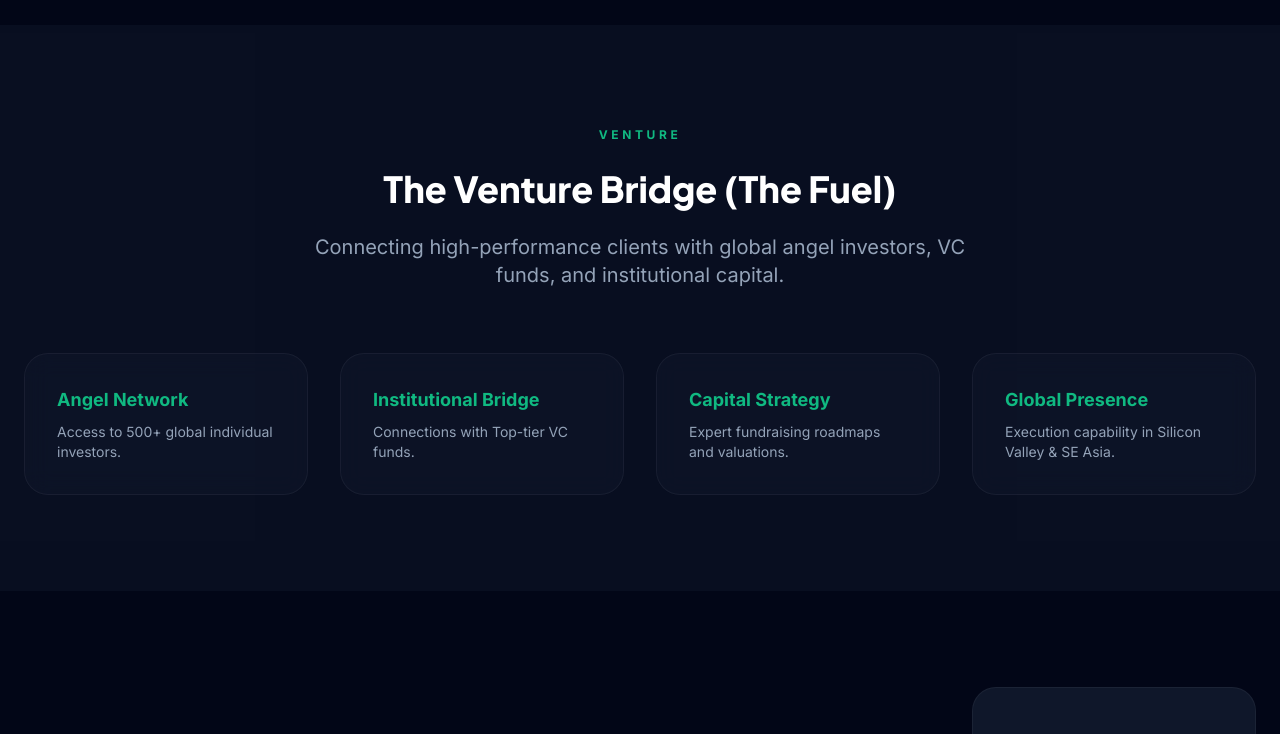
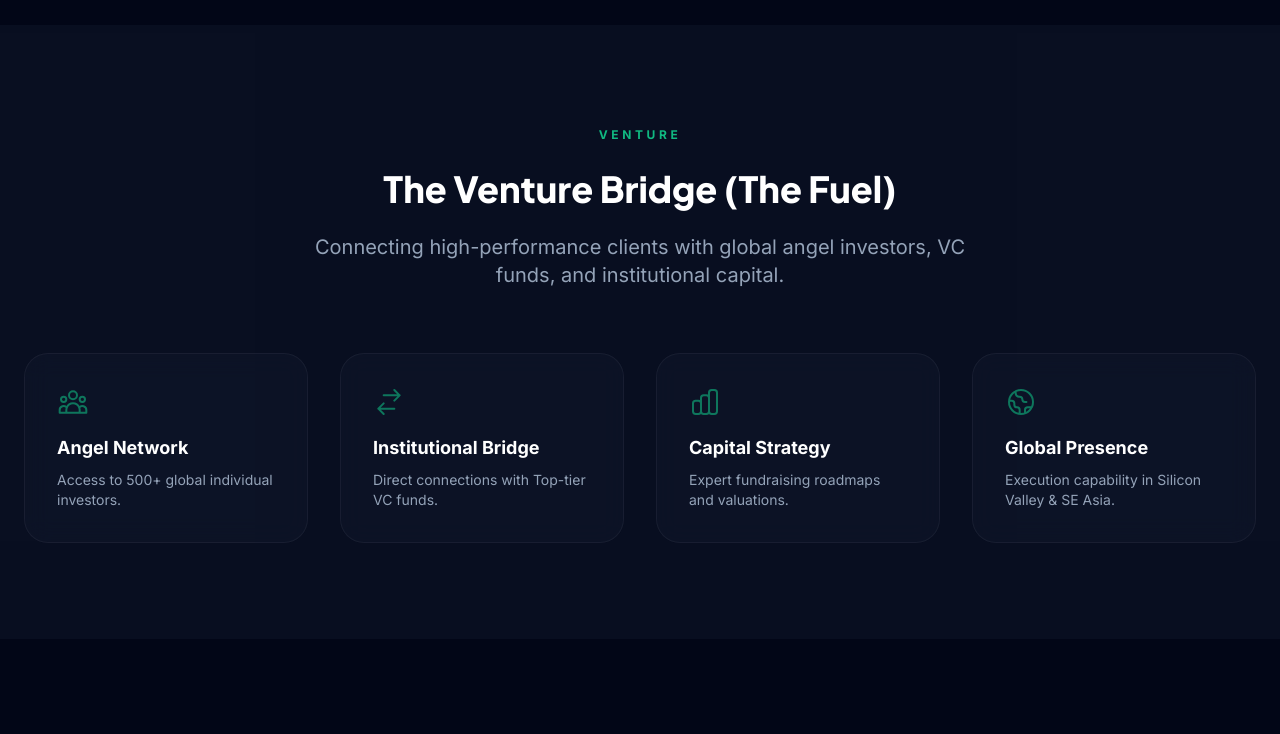
Before and after one commit to proviewgroup/proview-vc-platform, a React (Vite) app: page / in a window 1280 px wide. Shown: the part 2000-2734 px from the top of the page. Built offline with nearby package versions, Linux system fonts and the light colour scheme.

Commit message:
Update App.tsx

```diff
--- a/App.tsx
+++ b/App.tsx
@@ -169,9 +169,9 @@ const App: React.FC = () => {
               >
                 <div className="absolute -inset-4 bg-emerald-500/10 blur-2xl rounded-[40px]"></div>
                 <img
-                  src="https://images.unsplash.com/photo-1551288049-bbb652167c80?q=80&w=1200&auto=format&fit=crop"
+                  src="https://images.unsplash.com/photo-1460925895917-afdab827c52f?q=80&w=1200&auto=format&fit=crop"
                   alt="AI OS Dashboard"
-                  className="relative rounded-3xl border border-white/10 shadow-2xl"
+                  className="relative rounded-3xl border border-white/10 shadow-2xl transition-transform hover:scale-[1.02] duration-500"
                 />
               </motion.div>
             </div>
@@ -189,10 +189,10 @@ const App: React.FC = () => {
 
             <div className="grid grid-cols-1 md:grid-cols-2 lg:grid-cols-4 gap-8">
               {[
-                { label: "Angel Network", desc: "Access to 500+ global individual investors." },
-                { label: "Institutional Bridge", desc: "Connections with Top-tier VC funds." },
-                { label: "Capital Strategy", desc: "Expert fundraising roadmaps and valuations." },
-                { label: "Global Presence", desc: "Execution capability in Silicon Valley & SE Asia." }
+                { label: "Angel Network", desc: lang === 'vi' ? "Tiếp cận 500+ nhà đầu tư toàn cầu." : "Access to 500+ global individual investors.", icon: "M17 20h5v-2a3 3 0 00-5.356-1.857M17 20H7m10 0v-2c0-.656-.126-1.283-.356-1.857M7 20H2v-2a3 3 0 015.356-1.857M7 20v-2c0-.656.126-1.283.356-1.857m0 0a5.002 5.002 0 019.288 0M15 7a3 3 0 11-6 0 3 3 0 016 0zm6 3a2 2 0 11-4 0 2 2 0 014 0zM7 10a2 2 0 11-4 0 2 2 0 014 0z" },
+                { label: "Institutional Bridge", desc: lang === 'vi' ? "Kết nối trực tiếp với các quỹ VC hàng đầu." : "Direct connections with Top-tier VC funds.", icon: "M8 7h12m0 0l-4-4m4 4l-4 4m0 6H4m0 0l4 4m-4-4l4-4" },
+                { label: "Capital Strategy", desc: lang === 'vi' ? "Lộ trình gọi vốn và định giá chuyên nghiệp." : "Expert fundraising roadmaps and valuations.", icon: "M9 19v-6a2 2 0 00-2-2H5a2 2 0 00-2 2v6a2 2 0 002 2h2a2 2 0 002-2zm0 0V9a2 2 0 012-2h2a2 2 0 012 2v10m-6 0a2 2 0 002 2h2a2 2 0 002-2m0 0V5a2 2 0 012-2h2a2 2 0 012 2v14a2 2 0 01-2 2h-2a2 2 0 01-2-2z" },
+                { label: "Global Presence", desc: lang === 'vi' ? "Vận hành tại Silicon Valley & Đông Nam Á." : "Execution capability in Silicon Valley & SE Asia.", icon: "M3.055 11H5a2 2 0 012 2v1a2 2 0 002 2 2 2 0 012 2v2.945M8 3.935V5.5A2.5 2.5 0 0010.5 8h.5a2 2 0 012 2 2 2 0 002 2h1.064M15 20.488V18a2 2 0 012-2h3.064M21 12a9 9 0 11-18 0 9 9 0 0118 0z" }
               ].map((item, i) => (
                 <motion.div
                   key={i}
@@ -200,9 +200,14 @@ const App: React.FC = () => {
                   whileInView={{ opacity: 1, scale: 1 }}
                   viewport={{ once: true }}
                   transition={{ delay: i * 0.1 }}
-                  className="p-8 rounded-3xl glass-panel border-white/5 hover:border-emerald-500/20 transition-all"
+                  className="p-8 rounded-3xl glass-panel border-white/5 hover:border-emerald-500/20 transition-all group"
                 >
-                  <h4 className="text-lg font-bold text-emerald-500 mb-2">{item.label}</h4>
+                  <div className="mb-4 text-emerald-500 opacity-60 group-hover:opacity-100 transition-opacity">
+                    <svg className="h-8 w-8" fill="none" stroke="currentColor" viewBox="0 0 24 24">
+                      <path strokeLinecap="round" strokeLinejoin="round" strokeWidth="1.5" d={item.icon} />
+                    </svg>
+                  </div>
+                  <h4 className="text-lg font-bold text-white mb-2">{item.label}</h4>
                   <p className="text-sm text-slate-400">{item.desc}</p>
                 </motion.div>
               ))}
@@ -223,10 +228,12 @@ const App: React.FC = () => {
                  <span className="text-xs font-bold uppercase tracking-[0.3em] text-emerald-500">{t.tech.badge}</span>
                  <h2 className="mt-6 font-heading text-4xl font-extrabold text-white">{t.tech.title}</h2>
                  <p className="mt-6 text-lg text-slate-400">
-                   Leveraging the most advanced AI infrastructure in the world to ensure zero latency and maximum accuracy for startup operations.
+                   {lang === 'vi'
+                    ? "Tận dụng hạ tầng AI tiên tiến nhất thế giới để đảm bảo độ trễ bằng 0 và độ chính xác tối đa cho các hoạt động của startup."
+                    : "Leveraging the most advanced AI infrastructure in the world to ensure zero latency and maximum accuracy for startup operations."}
                  </p>
                  <div className="mt-10 space-y-6">
-                    <div className="flex items-center gap-6 p-6 rounded-2xl bg-slate-900 border border-white/5">
+                    <div className="flex items-center gap-6 p-6 rounded-2xl bg-slate-900 border border-white/5 group hover:border-emerald-500/20 transition-colors">
                        <div className="h-12 w-12 rounded-xl bg-emerald-500/10 flex items-center justify-center text-emerald-500">
                           <svg className="h-6 w-6" fill="currentColor" viewBox="0 0 24 24"><path d="M12 2L4.5 20.29l.71.71L12 18l6.79 3 .71-.71L12 2z"/></svg>
                        </div>
@@ -235,7 +242,7 @@ const App: React.FC = () => {
                           <p className="text-xs text-slate-500">Tier 1 Data Centers & Security</p>
                        </div>
                     </div>
-                    <div className="flex items-center gap-6 p-6 rounded-2xl bg-slate-900 border border-white/5">
+                    <div className="flex items-center gap-6 p-6 rounded-2xl bg-slate-900 border border-white/5 group hover:border-emerald-500/20 transition-colors">
                        <div className="h-12 w-12 rounded-xl bg-emerald-500/10 flex items-center justify-center text-emerald-500">
                           <svg className="h-6 w-6" fill="none" stroke="currentColor" viewBox="0 0 24 24"><path strokeLinecap="round" strokeLinejoin="round" strokeWidth="2" d="M9.75 17L9 20l-1 1h8l-1-1-.75-3M3 13h18M5 17h14a2 2 0 002-2V5a2 2 0 00-2-2H5a2 2 0 00-2 2v10a2 2 0 002 2z" /></svg>
                        </div>
@@ -257,7 +264,7 @@ const App: React.FC = () => {
                       <p className="text-3xl font-black text-emerald-500">100%</p>
                       <p className="text-[10px] text-slate-500 uppercase tracking-widest text-center mt-2">Autonomous Operations</p>
                     </div>
-                    <div className="aspect-[4/5] rounded-3xl bg-emerald-500 flex flex-col items-center justify-center p-6 text-white">
+                    <div className="aspect-[4/5] rounded-3xl bg-emerald-500 flex flex-col items-center justify-center p-6 text-white shadow-xl shadow-emerald-500/10">
                       <p className="text-4xl font-black">24/7</p>
                       <p className="text-[10px] uppercase tracking-widest text-center mt-2 font-bold">AI Execution</p>
                     </div>
@@ -418,11 +425,42 @@ const App: React.FC = () => {
       />
 
       <footer className="border-t border-white/5 bg-slate-950 py-20 px-6">
-        <div className="mx-auto max-w-7xl text-center">
-          <Logo className="mb-6 justify-center" />
-          <p className="text-sm text-slate-500 max-w-md mx-auto">{t.footer.slogan}</p>
-          <div className="mt-8 text-[10px] text-slate-600 uppercase tracking-widest">
-            &copy; {new Date().getFullYear()} PROVIEW VC. ALL RIGHTS RESERVED.
+        <div className="mx-auto max-w-7xl flex flex-col items-center gap-10">
+          <div className="text-center">
+            <Logo className="mb-6 justify-center" />
+            <p className="text-sm text-slate-500 max-w-md mx-auto">{t.footer.slogan}</p>
+          </div>
+
+          <div className="grid grid-cols-1 md:grid-cols-3 gap-12 w-full max-w-4xl text-center md:text-left border-y border-white/5 py-10">
+             <div>
+                <h4 className="text-xs font-bold uppercase tracking-widest text-white mb-4">{lang === 'vi' ? 'Sản phẩm' : 'Products'}</h4>
+                <ul className="text-sm text-slate-500 space-y-2">
+                   <li className="hover:text-emerald-500 cursor-pointer transition-colors">AI OS Platform</li>
+                   <li className="hover:text-emerald-500 cursor-pointer transition-colors">Venture Builder</li>
+                   <li className="hover:text-emerald-500 cursor-pointer transition-colors">Strategic Advisory</li>
+                </ul>
+             </div>
+             <div>
+                <h4 className="text-xs font-bold uppercase tracking-widest text-white mb-4">{lang === 'vi' ? 'Công ty' : 'Company'}</h4>
+                <ul className="text-sm text-slate-500 space-y-2">
+                   <li className="hover:text-emerald-500 cursor-pointer transition-colors">About Us</li>
+                   <li className="hover:text-emerald-500 cursor-pointer transition-colors">Insights</li>
+                   <li className="hover:text-emerald-500 cursor-pointer transition-colors">Team</li>
+                </ul>
+             </div>
+             <div>
+                <h4 className="text-xs font-bold uppercase tracking-widest text-white mb-4">{lang === 'vi' ? 'Liên hệ' : 'Contact'}</h4>
+                <div className="text-sm text-slate-500 space-y-2">
+                   <p className="text-slate-300 font-medium">{lang === 'vi' ? 'Địa chỉ trụ sở chính:' : 'Headquarters:'}</p>
+                   <p className="leading-relaxed">KPIBSC Building, Hà Nội, Việt Nam.</p>
+                   <p className="pt-2">ceo@proviewvc.com</p>
+                </div>
+             </div>
+          </div>
+
+          <div className="text-[10px] text-slate-600 uppercase tracking-widest flex flex-col items-center gap-2">
+            <span>&copy; {new Date().getFullYear()} PROVIEW VC. ALL RIGHTS RESERVED.</span>
+            <span className="text-slate-800">SECURE DISPATCH PROTOCOL ENABLED</span>
           </div>
         </div>
       </footer>
```
